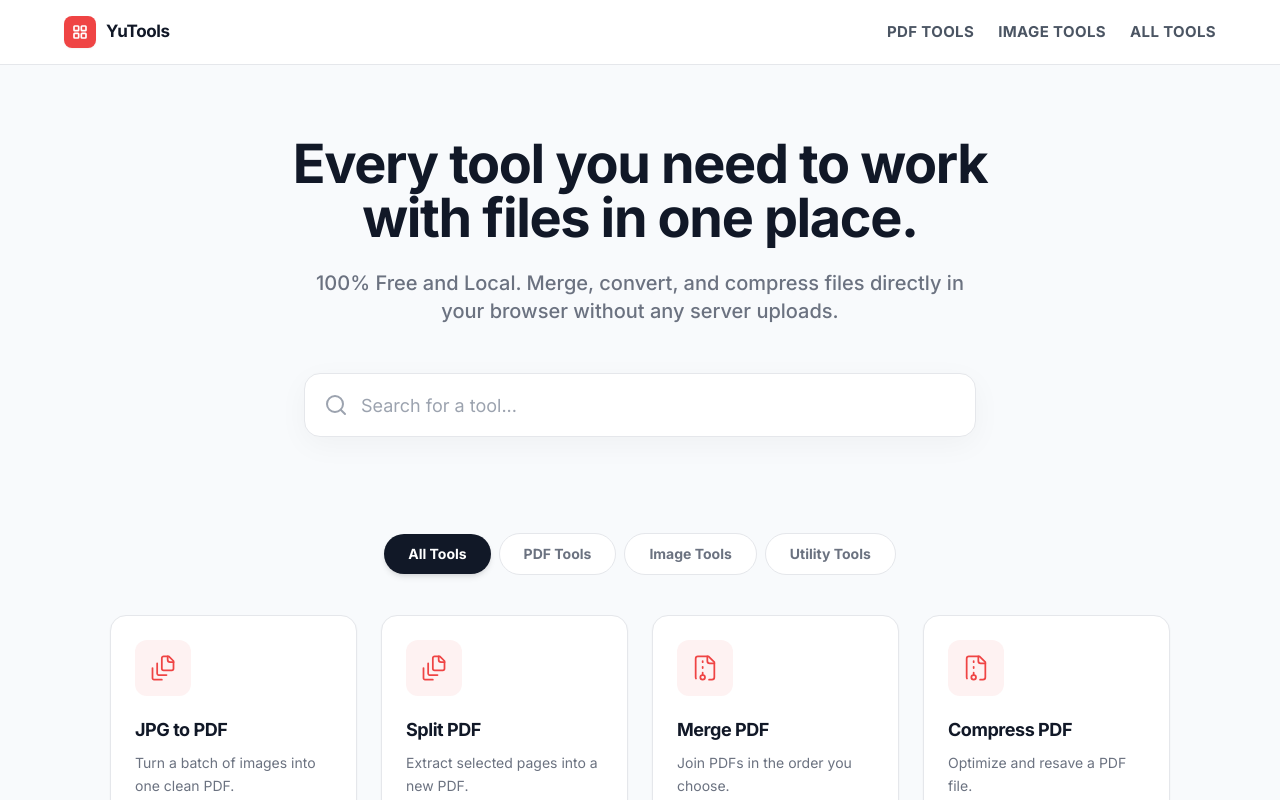
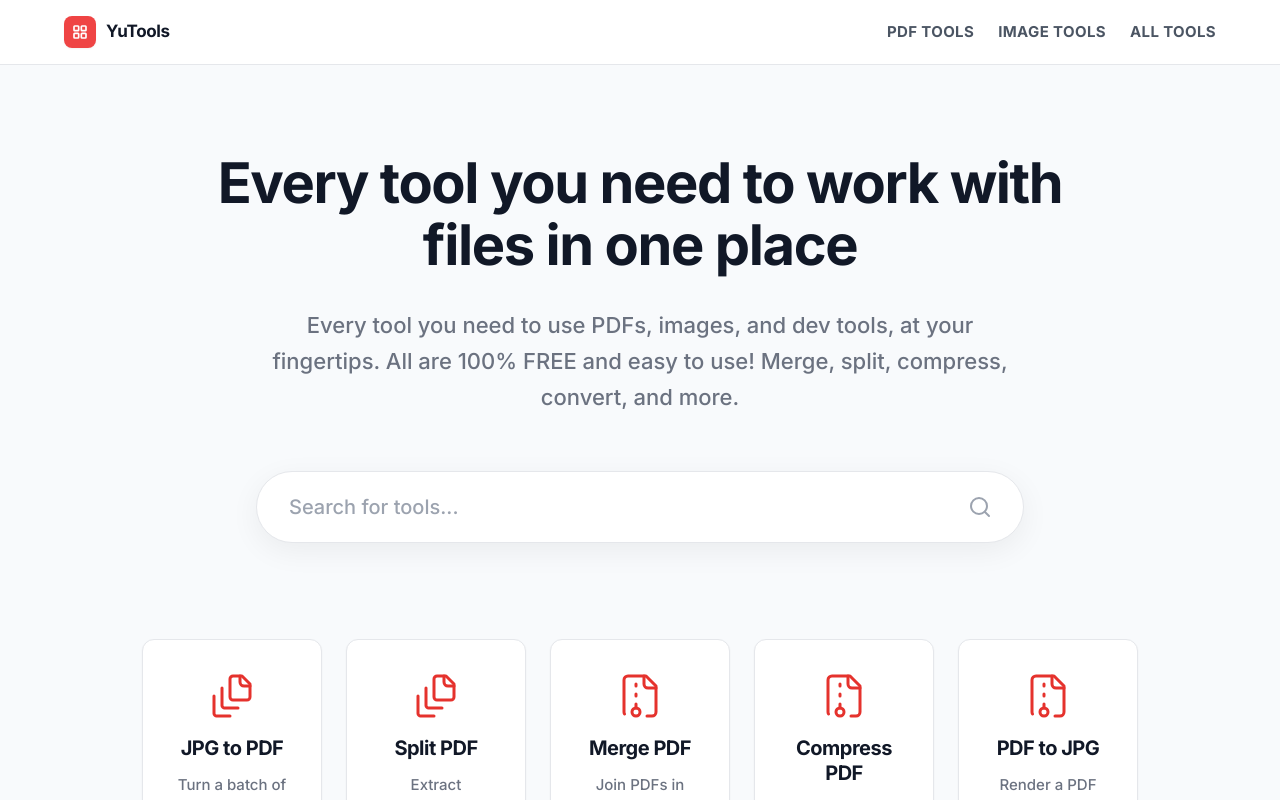
Before and after one commit to zhiliao000-star/YuDown, a React (Vite) app: page / in a window 1280 px wide. Shown: the top 800 px of the page. Built offline with nearby package versions, Linux system fonts and the light colour scheme.

Commit message:
style: exactly match iLovePDF landing page styling and card interactions

```diff
--- a/src/App.tsx
+++ b/src/App.tsx
@@ -310,33 +310,38 @@ const filterTools = (query: string, category: ToolCategory) => {
   });
 };
 
-const getCategoryStyle = (category: ToolCategory) => {
-  switch (category) {
-    case 'PDF':
-      return 'text-red-500 bg-red-50 group-hover:bg-red-500 group-hover:text-white';
-    case 'Image':
-      return 'text-sky-500 bg-sky-50 group-hover:bg-sky-500 group-hover:text-white';
-    case 'Utility':
-      return 'text-indigo-500 bg-indigo-50 group-hover:bg-indigo-500 group-hover:text-white';
-    default:
-      return 'text-gray-500 bg-gray-50 group-hover:bg-gray-500 group-hover:text-white';
-  }
-};
+const ToolCard = ({ tool, index }: { tool: ToolItem; index: number }) => {
+  const isPDF = tool.category === 'PDF';
+  const isImage = tool.category === 'Image';
+  const isUtility = tool.category === 'Utility';
 
-const ToolCard = ({ tool, index }: { tool: ToolItem; index: number }) => {
-  const content = (
-    <>
-      <div className={cn("flex h-14 w-14 items-center justify-center rounded-xl mb-5 transition-colors duration-300", getCategoryStyle(tool.category))}>
-        <tool.icon className="h-7 w-7" strokeWidth={1.5} />
-      </div>
-      <h3 className="text-lg font-bold text-gray-900 group-hover:text-[var(--accent-strong)] transition-colors">{tool.name}</h3>
-      <p className="mt-2 text-sm leading-relaxed text-gray-500">{tool.description}</p>
-    </>
-  );
+  const categoryColorClass = isPDF
+    ? 'text-[#e5322d] group-hover:bg-[#e5322d]'
+    : isImage
+      ? 'text-[#008de1] group-hover:bg-[#008de1]'
+      : 'text-[#4caf50] group-hover:bg-[#4caf50]';
 
   return (
-    <Link to={tool.path} className="group relative flex flex-col rounded-2xl border border-gray-200 bg-white p-6 shadow-sm hover:shadow-lg hover:border-transparent transition-all duration-300 animate-in fade-in slide-in-from-bottom-4" style={{ animationDelay: `${index * 30}ms`, animationFillMode: 'both' }}>
-      {content}
+    <Link to={tool.path} className={cn(
+      "group flex flex-col items-center text-center bg-white rounded-xl p-8 border border-gray-200 transition-all duration-200 cursor-pointer animate-in fade-in slide-in-from-bottom-4 shadow-sm",
+      "hover:border-transparent hover:shadow-xl",
+      categoryColorClass
+    )} style={{ animationDelay: `${index * 30}ms`, animationFillMode: 'both' }}>
+
+      <div className="mb-4">
+         <tool.icon className={cn(
+            "h-12 w-12 transition-colors duration-200",
+            "group-hover:text-white"
+          )} strokeWidth={1.5} />
+      </div>
+
+      <h3 className="text-xl font-bold text-gray-900 group-hover:text-white transition-colors duration-200 leading-tight">
+        {tool.name}
+      </h3>
+
+      <p className="mt-3 text-[15px] font-medium text-gray-500 group-hover:text-white/90 transition-colors duration-200 leading-relaxed">
+        {tool.description}
+      </p>
     </Link>
   );
 };
@@ -362,57 +367,40 @@ const Launcher = ({ compact = false }: { compact?: boolean }) => {
   const tools = filterTools(deferredQuery, category);
 
   return (
-    <section className={cn('mx-auto w-full max-w-[1200px]', compact ? 'mt-4' : 'mt-12')}>
+    <section className={cn('mx-auto w-full max-w-[1400px]', compact ? 'mt-4' : 'mt-16')}>
       <div className={cn('relative max-w-4xl mx-auto', !compact && 'text-center')}>
         {!compact && (
-          <div className="mb-12">
-            <h1 className="text-4xl font-black tracking-tight text-gray-900 sm:text-5xl lg:text-[54px] leading-tight">
-              Every tool you need to work <br className="hidden sm:block"/> with files in one place.
+          <div className="mb-14">
+            <h1 className="text-4xl font-black tracking-tight text-gray-900 sm:text-[56px] leading-[1.1]">
+              Every tool you need to work with files in one place
             </h1>
-            <p className="mt-6 text-xl text-gray-500 max-w-2xl mx-auto font-medium">
-              100% Free and Local. Merge, convert, and compress files directly in your browser without any server uploads.
+            <p className="mt-8 text-[22px] text-gray-500 max-w-3xl mx-auto font-medium leading-relaxed">
+              Every tool you need to use PDFs, images, and dev tools, at your fingertips. All are 100% FREE and easy to use! Merge, split, compress, convert, and more.
             </p>
           </div>
         )}
 
-        <div className={cn('relative max-w-2xl mx-auto', compact ? 'mt-0' : 'mt-8')}>
-          <Search className="pointer-events-none absolute left-5 top-1/2 h-6 w-6 -translate-y-1/2 text-gray-400" />
-          <input
+        <div className={cn('relative max-w-3xl mx-auto', compact ? 'mt-0' : 'mt-8')}>
+           <input
             ref={inputRef}
             value={query}
             onChange={(event) => setQuery(event.target.value)}
-            placeholder="Search for a tool..."
-            className="h-16 w-full rounded-2xl border border-gray-200 bg-white pl-14 pr-6 text-lg text-gray-900 shadow-[0_8px_30px_rgb(0,0,0,0.04)] outline-none transition-all placeholder:text-gray-400 focus:border-blue-500 focus:ring-4 focus:ring-blue-500/10"
+            placeholder="Search for tools..."
+            className="h-[72px] w-full rounded-full border border-gray-200 bg-white pl-8 pr-6 text-xl font-medium text-gray-900 shadow-[0_8px_30px_rgb(0,0,0,0.06)] outline-none transition-all placeholder:text-gray-400 focus:border-[#e5322d] focus:ring-4 focus:ring-[#e5322d]/10"
           />
+          <Search className="pointer-events-none absolute right-8 top-1/2 h-6 w-6 -translate-y-1/2 text-gray-400" />
         </div>
       </div>
 
-      <div className="mt-16 sm:mt-24">
-         <div className="mb-10 flex flex-wrap items-center justify-center gap-2">
-          {(['All', 'PDF', 'Image', 'Utility'] as ToolCategory[]).map((tab) => (
-            <button
-              key={tab}
-              onClick={() => setCategory(tab)}
-              className={cn(
-                'rounded-full px-6 py-2.5 text-sm font-bold transition-all',
-                category === tab
-                  ? 'bg-gray-900 text-white shadow-md'
-                  : 'bg-white text-gray-500 hover:bg-gray-100 hover:text-gray-900 border border-gray-200'
-              )}
-            >
-              {tab} Tools
-            </button>
-          ))}
-        </div>
-
-        <div className="grid grid-cols-1 gap-6 sm:grid-cols-2 lg:grid-cols-3 xl:grid-cols-4">
+      <div className="mt-16 sm:mt-24 px-4 sm:px-8">
+        <div className="grid grid-cols-1 gap-6 sm:grid-cols-2 md:grid-cols-3 lg:grid-cols-4 xl:grid-cols-5">
           {tools.map((tool, index) => (
             <ToolCard key={tool.path} tool={tool} index={index} />
           ))}
         </div>
 
         {tools.length === 0 && (
-          <div className="rounded-2xl border border-gray-200 bg-white py-16 text-center text-lg font-medium text-gray-500">
+          <div className="rounded-2xl border border-gray-200 bg-white py-16 text-center text-xl font-medium text-gray-500">
             No tools matched your search for "{query}".
           </div>
         )}
```
